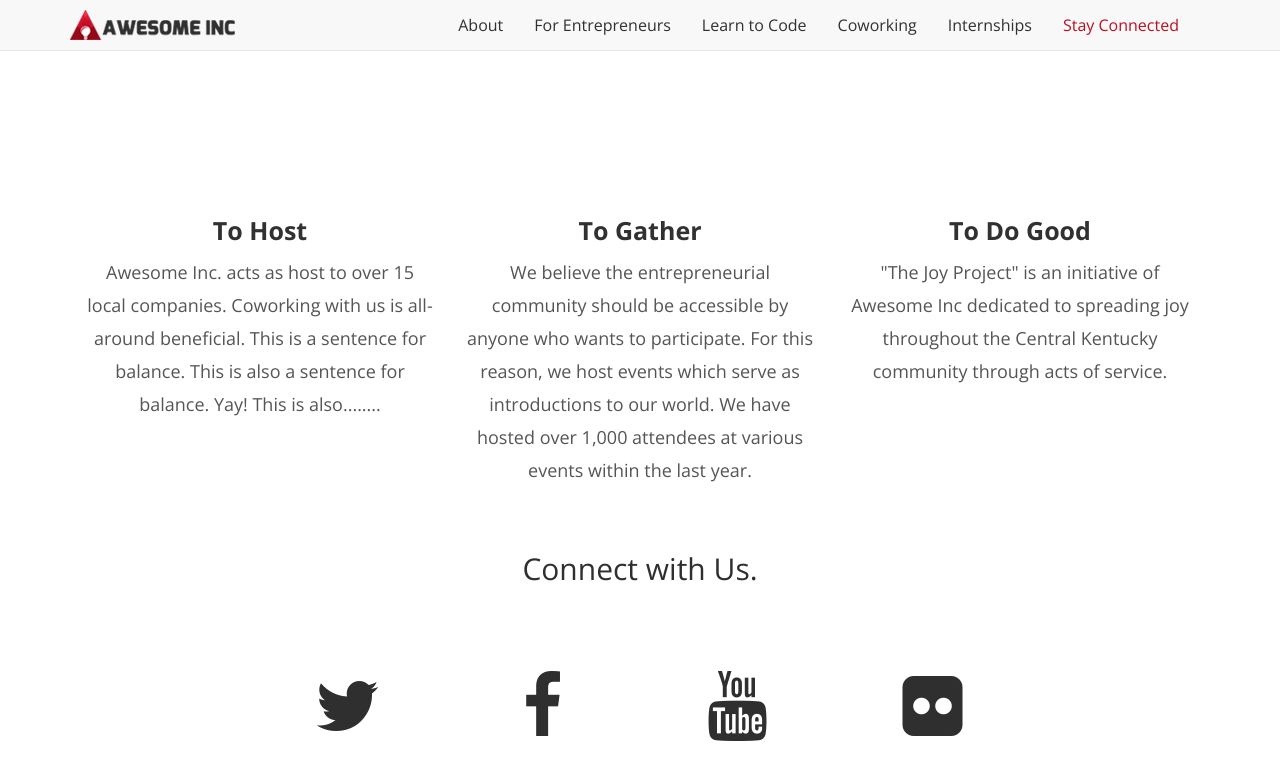
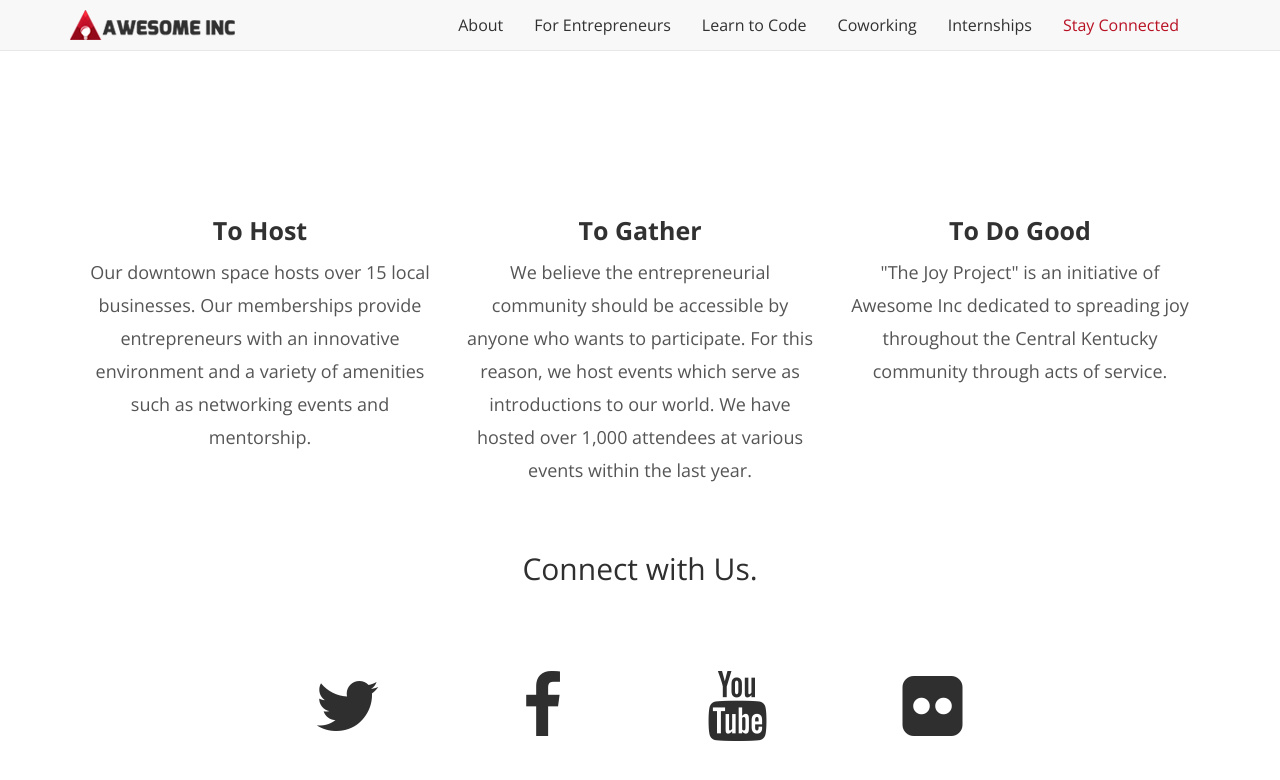
Before and after one commit to bcsmith12/bcsmith12.github.io, a Jekyll site: the page index.html, which Jekyll copies as it is, in a window 1280 px wide and 900 px high, scrolled down 1152 px, cut to the strip 0-817 px from the top of the window. Shown: the top 780 px of the strip. Built offline with Jekyll 4.4.1, drawn with Linux system fonts in a browser that asks for light colours; nearby versions of some CDN libraries; library files that are not in the unit come from our copies; comment, search, counter and statistics services are not loaded.

Commit message:
Update index.html

```diff
--- a/index.html
+++ b/index.html
@@ -265,7 +265,7 @@ src="https://www.facebook.com/tr?id=1180841131949838&ev=PageView&noscript=1"
                         </a>
 
                     <h2> To Host </h2>
-                    <p align="center">Awesome Inc. acts as host to over 15 local companies. Coworking with us is all-around beneficial. This is a sentence for balance. This is also a sentence for balance. Yay! This is also........</p>
+                    <p align="center">Our downtown space hosts over 15 local businesses. Our memberships provide entrepreneurs with an innovative environment and a variety of amenities such as networking events and mentorship. </p>
 
                 </div>
 		 <div class="col-md-4 col-xs-12">
```
